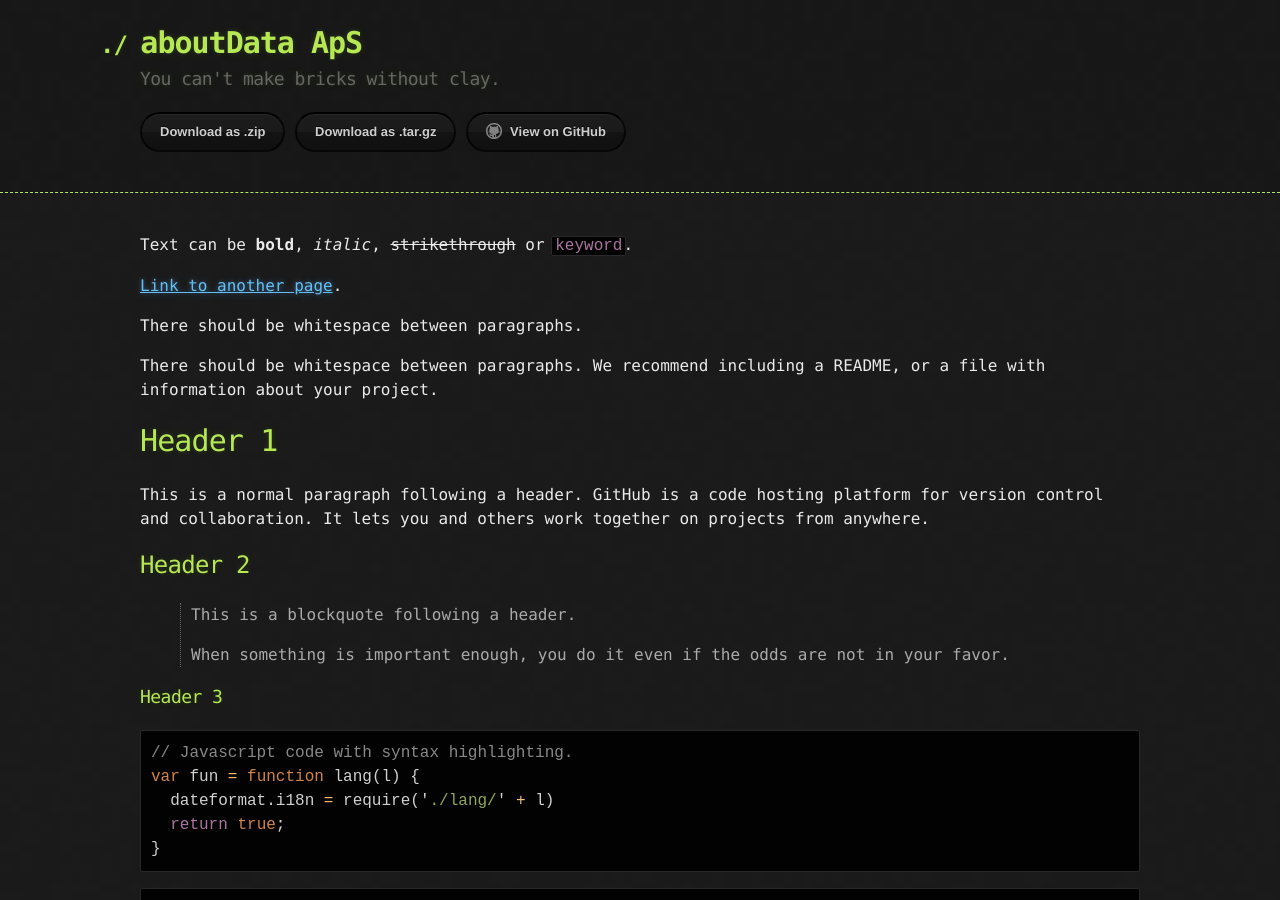
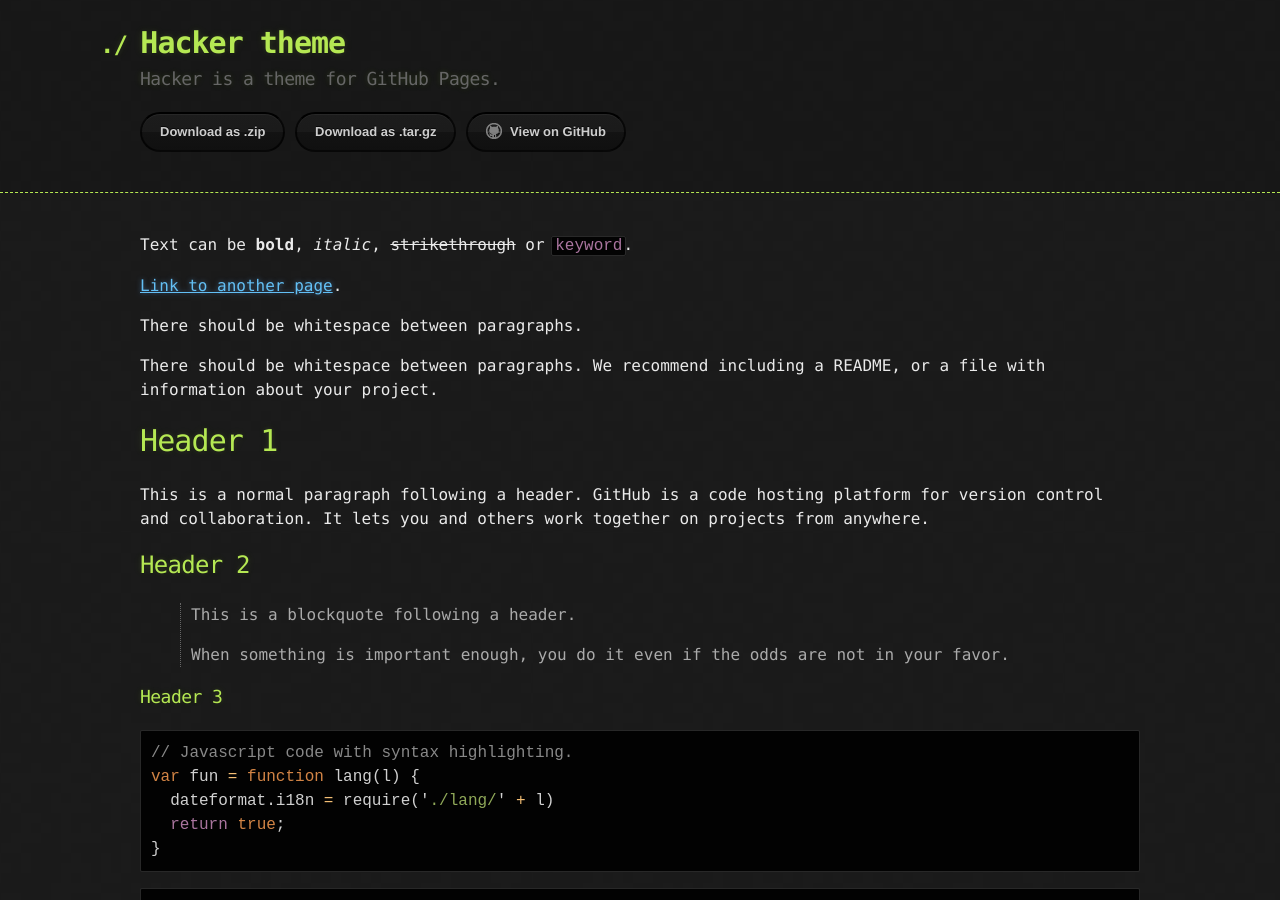
Before and after one commit to aboutDataAps/aboutDataAps.github.io, a Jekyll site: the page built from index.md, in a window 1280 px wide and 900 px high. Built offline with Jekyll 4.4.1, drawn with Linux system fonts in a browser that asks for light colours.

Commit message:
Revert "Update _config.yml"
This reverts commit a506dd6cbb8bdffdb0c1b1c6f82cbbe47e20e9b2.

```diff
--- a/_config.yml
+++ b/_config.yml
@@ -1,5 +1,5 @@
-title: aboutData ApS
-description: You can't make bricks without clay.
+title: Hacker theme
+description: Hacker is a theme for GitHub Pages.
 show_downloads: true
 google_analytics:
 theme: jekyll-theme-hacker
```
